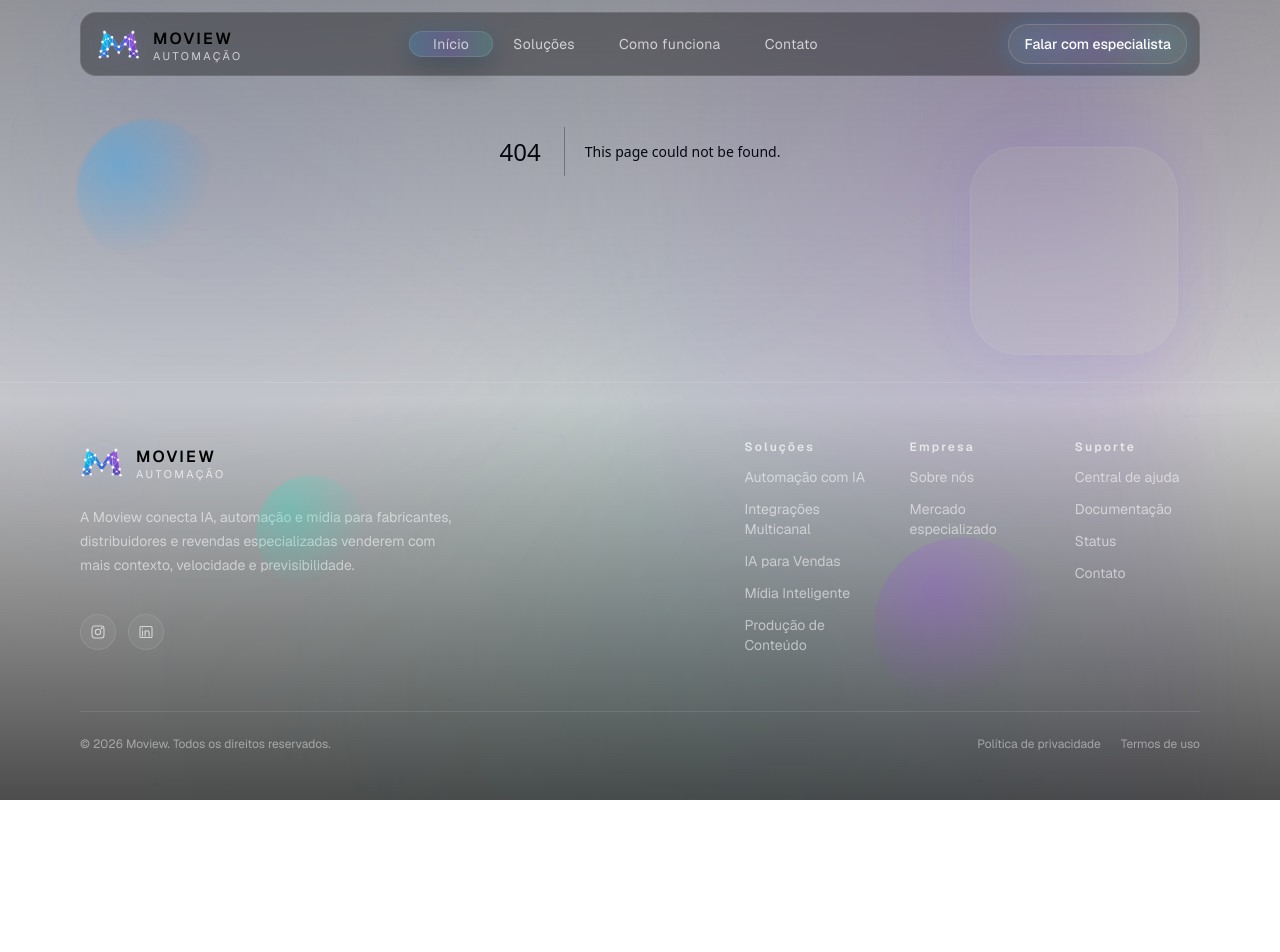
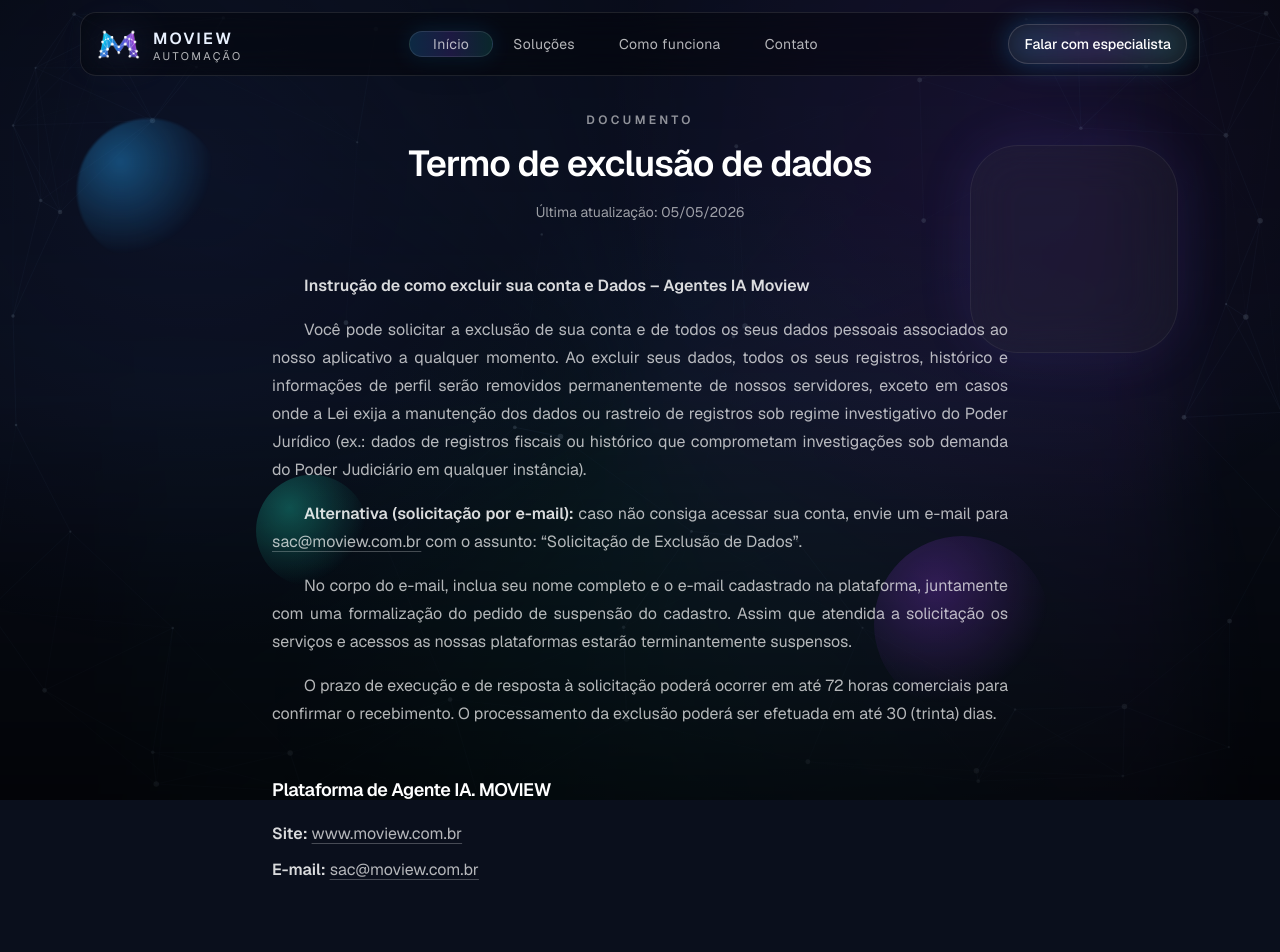
Before and after one commit to nagiloaraujo/MoviewPage, a Next.js app: page /termo-de-exclusao-de-dados in a window 1280 px wide. Before the commit this address had no page. Shown: the top 952 px of the page. Before the commit the page ends 800 px from the top, so only its background shows below. Built offline with nearby package versions, Linux system fonts and the light colour scheme.

Commit message:
feat: termo de exclusão e fluidez do scroll

```diff
--- /dev/null
+++ b/src/app/termo-de-exclusao-de-dados/page.tsx
@@ -0,0 +1,84 @@
+import type { Metadata } from "next";
+
+export const metadata: Metadata = {
+  title: "Termo de Exclusão de Dados — Moview",
+};
+
+export default function TermoDeExclusaoDeDadosPage() {
+  return (
+    <main className="relative z-20 flex-1 pb-16 pt-28">
+      <div className="mx-auto w-full max-w-3xl px-4">
+        <header className="text-center">
+          <p className="text-xs font-semibold tracking-[0.28em] text-white/55">DOCUMENTO</p>
+          <h1 className="mt-4 text-balance text-3xl font-semibold tracking-tight text-white md:text-4xl">
+            Termo de exclusão de dados
+          </h1>
+          <p className="mt-4 text-sm leading-6 text-white/60">Última atualização: 05/05/2026</p>
+        </header>
+
+        <section className="mt-12">
+          <p className="text-base leading-7 text-white/70 text-justify indent-8">
+            <span className="font-semibold text-white/85">
+              Instrução de como excluir sua conta e Dados – Agentes IA Moview
+            </span>
+          </p>
+          <p className="mt-4 text-base leading-7 text-white/70 text-justify indent-8">
+            Você pode solicitar a exclusão de sua conta e de todos os seus dados pessoais associados ao nosso
+            aplicativo a qualquer momento. Ao excluir seus dados, todos os seus registros, histórico e informações de
+            perfil serão removidos permanentemente de nossos servidores, exceto em casos onde a Lei exija a manutenção
+            dos dados ou rastreio de registros sob regime investigativo do Poder Jurídico (ex.: dados de registros
+            fiscais ou histórico que comprometam investigações sob demanda do Poder Judiciário em qualquer instância).
+          </p>
+          <p className="mt-4 text-base leading-7 text-white/70 text-justify indent-8">
+            <span className="font-semibold text-white/85">Alternativa (solicitação por e-mail):</span> caso não consiga
+            acessar sua conta, envie um e-mail para{" "}
+            <a
+              className="underline decoration-white/25 underline-offset-4 hover:decoration-white/50"
+              href="mailto:sac@moview.com.br"
+            >
+              sac@moview.com.br
+            </a>{" "}
+            com o assunto: “Solicitação de Exclusão de Dados”.
+          </p>
+          <p className="mt-4 text-base leading-7 text-white/70 text-justify indent-8">
+            No corpo do e-mail, inclua seu nome completo e o e-mail cadastrado na plataforma, juntamente com uma
+            formalização do pedido de suspensão do cadastro. Assim que atendida a solicitação os serviços e acessos as
+            nossas plataformas estarão terminantemente suspensos.
+          </p>
+          <p className="mt-4 text-base leading-7 text-white/70 text-justify indent-8">
+            O prazo de execução e de resposta à solicitação poderá ocorrer em até 72 horas comerciais para confirmar o
+            recebimento. O processamento da exclusão poderá ser efetuada em até 30 (trinta) dias.
+          </p>
+        </section>
+
+        <section className="mt-12">
+          <h2 className="text-lg font-semibold tracking-tight text-white">Plataforma de Agente IA. MOVIEW</h2>
+          <dl className="mt-4 space-y-2 text-base leading-7 text-white/70">
+            <div>
+              <dt className="inline font-semibold text-white/85">Site:</dt>{" "}
+              <dd className="inline">
+                <a
+                  className="underline decoration-white/25 underline-offset-4 hover:decoration-white/50"
+                  href="https://www.moview.com.br"
+                >
+                  www.moview.com.br
+                </a>
+              </dd>
+            </div>
+            <div>
+              <dt className="inline font-semibold text-white/85">E-mail:</dt>{" "}
+              <dd className="inline">
+                <a
+                  className="underline decoration-white/25 underline-offset-4 hover:decoration-white/50"
+                  href="mailto:sac@moview.com.br"
+                >
+                  sac@moview.com.br
+                </a>
+              </dd>
+            </div>
+          </dl>
+        </section>
+      </div>
+    </main>
+  );
+}
--- a/src/components/ChatSim.tsx
+++ b/src/components/ChatSim.tsx
@@ -77,6 +77,7 @@
   const [status, setStatus] = useState<"online" | "typing">("online");
 
   const viewportRef = useRef<HTMLDivElement | null>(null);
+  const touchStartYRef = useRef<number | null>(null);
   const messagesLenRef = useRef(0);
 
   useEffect(() => {
@@ -204,9 +205,44 @@
 
       <div
         ref={viewportRef}
-        className="moview-chat-viewport moview-hide-scrollbar mt-3 flex-1 overscroll-contain overflow-y-auto rounded-2xl border border-white/10 bg-black/20 px-3 py-3"
-        onWheelCapture={(e) => e.stopPropagation()}
-        onTouchMoveCapture={(e) => e.stopPropagation()}
+        className="moview-chat-viewport moview-hide-scrollbar mt-3 flex-1 overscroll-auto overflow-y-auto rounded-2xl border border-white/10 bg-black/20 px-3 py-3"
+        onWheelCapture={(e) => {
+          const el = viewportRef.current;
+          if (!el) return;
+          if (el.scrollHeight <= el.clientHeight) return;
+
+          const atTop = el.scrollTop <= 0;
+          const atBottom = el.scrollTop + el.clientHeight >= el.scrollHeight - 1;
+          const deltaY = e.deltaY;
+
+          const scrollingUpInside = deltaY < 0 && !atTop;
+          const scrollingDownInside = deltaY > 0 && !atBottom;
+
+          if (scrollingUpInside || scrollingDownInside) e.stopPropagation();
+        }}
+        onTouchStartCapture={(e) => {
+          touchStartYRef.current = e.touches[0]?.clientY ?? null;
+        }}
+        onTouchMoveCapture={(e) => {
+          const el = viewportRef.current;
+          if (!el) return;
+          if (el.scrollHeight <= el.clientHeight) return;
+
+          const startY = touchStartYRef.current;
+          const currentY = e.touches[0]?.clientY ?? null;
+          if (startY == null || currentY == null) return;
+
+          const delta = startY - currentY;
+          if (Math.abs(delta) < 2) return;
+
+          const atTop = el.scrollTop <= 0;
+          const atBottom = el.scrollTop + el.clientHeight >= el.scrollHeight - 1;
+
+          const scrollingDownInside = delta > 0 && !atBottom;
+          const scrollingUpInside = delta < 0 && !atTop;
+
+          if (scrollingUpInside || scrollingDownInside) e.stopPropagation();
+        }}
       >
         <div className="flex min-h-full flex-col justify-end gap-2">
           {messages.map((m) => renderBubble(m))}
--- a/src/sections/Footer.tsx
+++ b/src/sections/Footer.tsx
@@ -3,7 +3,7 @@
 
 export default function Footer() {
   return (
-    <footer className="relative mt-20 border-t border-white/10 pb-12 pt-14">
+    <footer className="relative z-20 mt-20 border-t border-white/10 pb-12 pt-14">
       <div className="mx-auto max-w-6xl px-4">
         <div className="grid gap-12 md:grid-cols-[1.15fr_0.85fr]">
           <div className="grid gap-5">
@@ -110,6 +110,9 @@
             <a className="transition hover:text-white" href="/politica-de-privacidade">
               Política de privacidade
             </a>
+            <a className="transition hover:text-white" href="/termo-de-exclusao-de-dados">
+              Termo de exclusão de dados
+            </a>
             <a className="transition hover:text-white" href="/termos-de-uso">
               Termos de uso
             </a>
```
